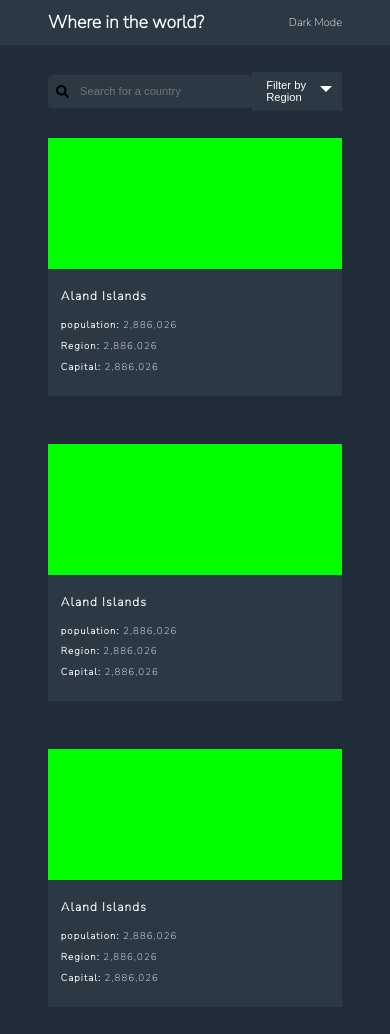
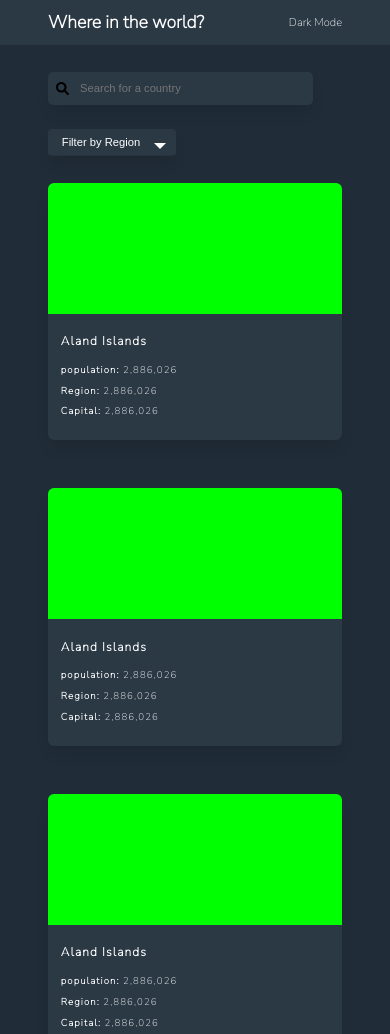
Before and after one commit to tracemycodes/Rest-Countries-Api-with-color-theme-switcher, a plain HTML site: page index.html in a window 390 px wide. Shown: the top 1034 px of the page. Drawn offline with Linux system fonts and the light colour scheme.

Commit message:
mobile responsive media query

```diff
--- a/css/style.css
+++ b/css/style.css
@@ -42,13 +42,24 @@ input[type="text"] {
   padding: 0.65rem 2rem;
   font-size: 0.7rem;
   border: none;
-  border-radius: 4px;
+  border-radius: 5px;
   background-color: hsl(209, 23%, 22%);
+  box-shadow: 0px 10px 15px -3px rgba(0, 0, 0, 0.1);
   background-image: url(../images/search.svg);
   background-size: 0.8rem;
   background-repeat: no-repeat;
   background-position: 0.5rem;
   color: white;
+}
+
+@media (max-width: 34.6875rem) {
+  form {
+    flex-direction: column;
+    align-items: flex-start;
+  }
+  input[type="text"] {
+    margin-bottom: 1.5rem;
+  }
 }
 
 .custom-select {
@@ -61,7 +72,10 @@ input[type="text"] {
 }
 .select-selected {
   background-color: hsl(209, 23%, 22%);
+  /* padding: 0.65rem 2rem; */
   color: white;
+  border-radius: 4px;
+  box-shadow: 0px 10px 15px -3px rgba(0, 0, 0, 0.1);
 }
 .select-selected:after {
   position: absolute;
@@ -115,7 +129,7 @@ section {
   align-items: center; */
 
   display: grid;
-  grid-template-columns: repeat(auto-fit, minmax(10.3rem, 1fr));
+  grid-template-columns: repeat(auto-fit, minmax(12.3rem, 1fr));
   gap: 3rem;
   /* justify-content: center; */
 }
@@ -123,12 +137,14 @@ section {
 article {
   /* border: 2px solid orangered; */
   background-color: hsl(209, 23%, 22%);
+  border-radius: 6px;
   color: white;
   /* margin: 0 0rem 3rem 0rem; */
   padding-bottom: 1rem;
   /* width: 10.3rem; */
   letter-spacing: 0.07rem;
   line-height: 1rem;
+  box-shadow: 0px 10px 15px -3px rgba(0, 0, 0, 0.1);
   /* float: right; */
 }
 
@@ -146,6 +162,8 @@ article p {
 article .flag {
   /* border: 1px solid lime; */
   background-color: lime;
+  border-top-left-radius: 6px;
+  border-top-right-radius: 6px;
   height: 8.2rem;
   margin-bottom: 1.2rem;
 }
```
